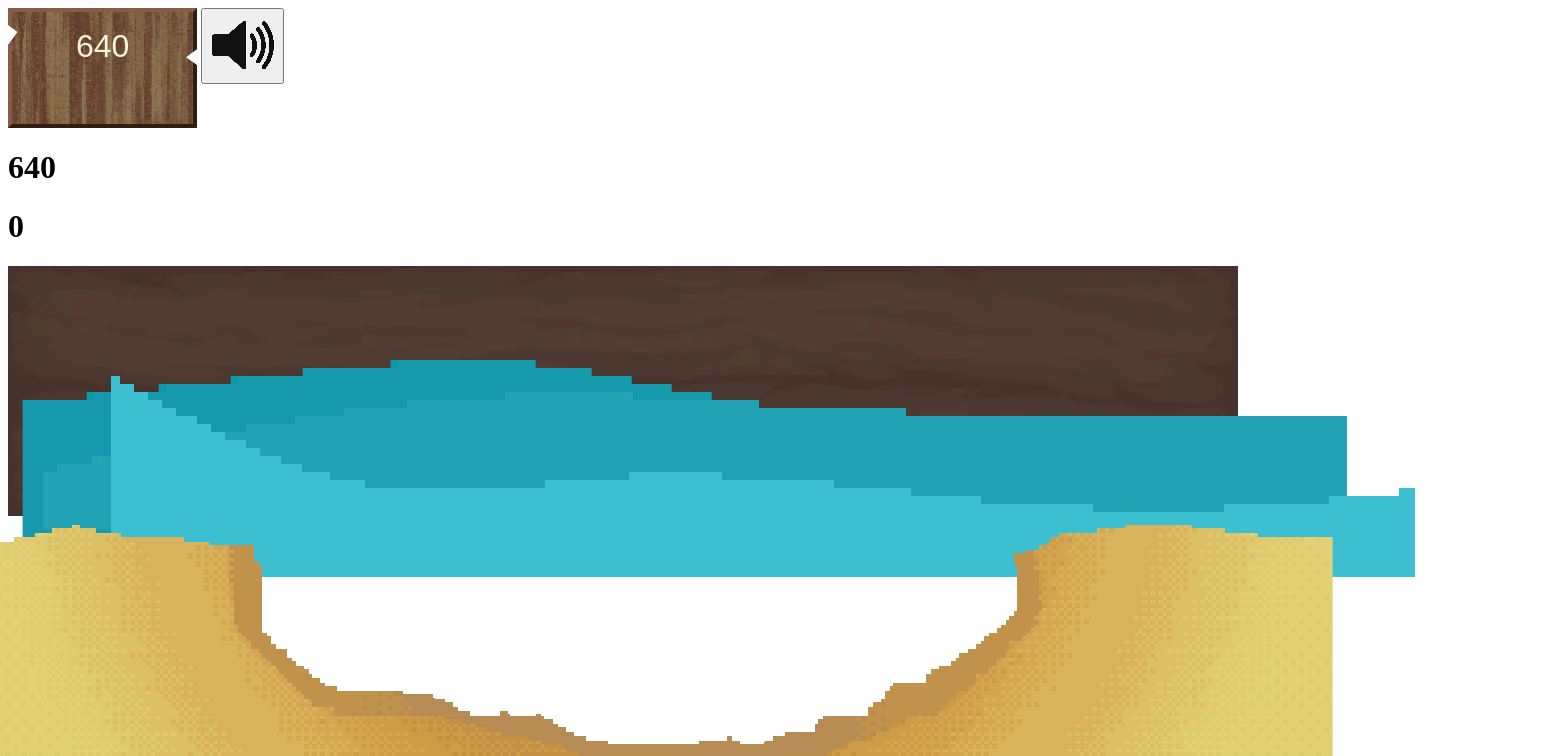
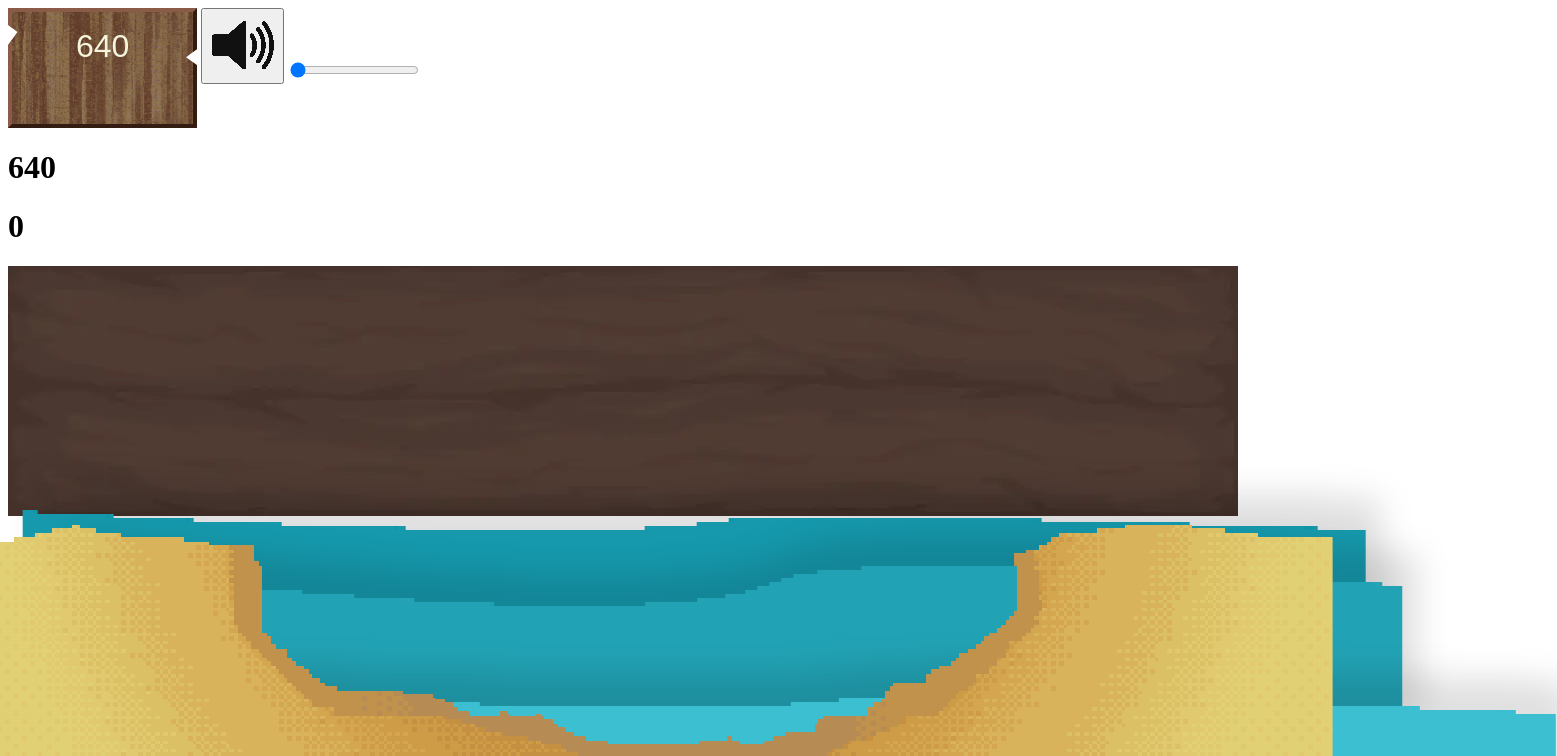
Before and after one commit to MaxBTD/MaxBTD.github.io, a SvelteKit app: page /Testing/Remake in a window 1280 px wide. Shown: the top 756 px of the page, 1557 px wide, since content can reach past the window. Built offline with nearby package versions, Linux system fonts and the light colour scheme; a web font is replaced by a local one.

Commit message:
wave update, volume slider

```diff
--- a/src/app.html
+++ b/src/app.html
@@ -7,7 +7,7 @@
 		<link rel="preconnect" href="https://fonts.googleapis.com">
 		<link rel="preconnect" href="https://fonts.gstatic.com" crossorigin>
 		<link href="https://fonts.googleapis.com/css2?family=Aubrey&family=Share+Tech+Mono&display=swap" rel="stylesheet">
-		<link rel="icon" type="image/x-icon" href="iconV2.png">
+		<link rel="icon" type="image/x-icon" href="/iconV2.png">
 		%sveltekit.head%
 	</head>
 	<body data-sveltekit-preload-data="hover">
--- a/src/routes/(Testing)/Testing/Remake/+page.svelte
+++ b/src/routes/(Testing)/Testing/Remake/+page.svelte
@@ -9,6 +9,7 @@
     $: innerHeight = 0;
     $: ofsetX = innerWidth/2-$coords.x;
     $: musicPaused = false;
+    $: volumeMusic = 0;
 
     function audioSwitch(){
         var music = document.getElementById("ambientMusic");
@@ -19,11 +20,12 @@
     <svelte:window bind:innerWidth bind:innerHeight/>
 
 <div id="mainDiv" >
-    <audio preload="auto" autoplay="true" loop="true" hidden="true" volume={0.2} id="ambientMusic" bind:paused={musicPaused}>
+    <audio preload="auto" autoplay="true" loop="true" hidden="true" volume={volumeMusic/100} id="ambientMusic" bind:paused={musicPaused}>
         <source src="/chillSong.wav" type="audio/mpeg"> </audio>
 
     <button id="freakyBtn">{innerWidth/2}</button>
     <button onclick={()=>{audioSwitch()}}><img id="offOnSwitch" src={musicPaused ? "/off.png" : "/on.png"} alt="ON" style="width:5em;"/></button>
+    <input type="range" id="volume" name="volume" min="0" max="100" step="1" bind:value={volumeMusic}/>
     <h1>{ofsetX}</h1>
     <h1>{$coords.y}</h1>
     <div >
@@ -37,25 +39,32 @@
               <svg xmlns="http://www.w3.org/2000/svg" viewBox="0 0 1440 320" style="position: absolute;transform: translateX({ofsetX/1000}em) translateY({$coords.y/1500-5}em);">
             <path fill="#0099ff" fill-opacity="1" d="M0,128L60,128C120,128,240,128,360,133.3C480,139,600,149,720,149.3C840,149,960,139,1080,133.3C1200,128,1320,128,1380,128L1440,128L1440,320L1380,320C1320,320,1200,320,1080,320C960,320,840,320,720,320C600,320,480,320,360,320C240,320,120,320,60,320L0,320Z"></path>
         </svg>-->
-        <svg preserveAspectRatio="none" filter="url(#pixelate)" xmlns="http://www.w3.org/2000/svg" viewBox="0 0 1440 320" style="position: absolute;top:18em;transform: translateX({ofsetX/700}em) translateY({$coords.y/1400}em) translateZ(0);">
-            <path fill="#1599ad" fill-opacity="1" d="M0,128L48,122.7C96,117,192,107,288,96C384,85,480,75,576,85.3C672,96,768,128,864,138.7C960,149,1056,139,1152,149.3C1248,160,1344,192,1392,208L1440,224L1440,320L1392,320C1344,320,1248,320,1152,320C1056,320,960,320,864,320C768,320,672,320,576,320C480,320,384,320,288,320C192,320,96,320,48,320L0,320Z"></path>
+        <svg id="wave1" preserveAspectRatio="none" filter="url(#pixelate) drop-shadow(1em -2em 1em #0000001f)" xmlns="http://www.w3.org/2000/svg" viewBox="0 0 1440 320" style="position: absolute;top:{($coords.y/1400)+24.5}em;transform: translateX({ofsetX/700}em) translateZ(0);">
+            <path fill="#1599ad" fill-opacity="1"
+                d="M 0 128 C 0 128 524.334 151.915 674.949 133.069 C 794.32 118.133 1440 148.379 1440 148.379 L 1440 320 C 1440 320 96 320 48 320 L 0 320 L 0 128 Z">
+            </path>
         </svg>
-        <svg preserveAspectRatio="none" filter="url(#pixelate)" xmlns="http://www.w3.org/2000/svg" viewBox="0 0 1440 320" style="position: absolute;top:15em;transform: translateX({ofsetX/300}em) translateY({$coords.y/1300}em);">
-            <path fill="#24a3b5" fill-opacity="1" d="M0,256L48,245.3C96,235,192,213,288,197.3C384,181,480,171,576,170.7C672,171,768,181,864,186.7C960,192,1056,192,1152,192C1248,192,1344,192,1392,192L1440,192L1440,320L1392,320C1344,320,1248,320,1152,320C1056,320,960,320,864,320C768,320,672,320,576,320C480,320,384,320,288,320C192,320,96,320,48,320L0,320Z"></path>
+        <svg id="wave2"  preserveAspectRatio="none" filter="url(#pixelate) drop-shadow(1em -2em 1em #0000001f)" xmlns="http://www.w3.org/2000/svg" viewBox="0 0 1440 320" style="position: absolute;top:{($coords.y/1000)+28}em;transform: translateX({ofsetX/200}em) translateZ(0);">
+            <path fill="#24a3b5" fill-opacity="1"
+                d="M 0 128 C 0 128 524.334 151.915 674.949 133.069 C 794.32 118.133 1440 148.379 1440 148.379 L 1440 320 C 1440 320 96 320 48 320 L 0 320 L 0 128 Z">
+            </path>
         </svg>
-        <svg preserveAspectRatio="none" filter="url(#pixelate)" xmlns="http://www.w3.org/2000/svg" viewBox="0 0 1440 320" style="position: absolute;top:18em;transform: translateX({ofsetX/100}em) translateY({$coords.y/12500}em);">
-            <path fill="#3cbfd2" fill-opacity="1" d="M0,96L48,122.7C96,149,192,203,288,218.7C384,235,480,213,576,208C672,203,768,213,864,224C960,235,1056,245,1152,245.3C1248,245,1344,235,1392,229.3L1440,224L1440,320L1392,320C1344,320,1248,320,1152,320C1056,320,960,320,864,320C768,320,672,320,576,320C480,320,384,320,288,320C192,320,96,320,48,320L0,320Z"></path>
+        <svg id="wave3" preserveAspectRatio="none" filter="url(#pixelate) drop-shadow(1em -2em 1em #0000001f)" xmlns="http://www.w3.org/2000/svg" viewBox="0 0 1440 320" style="position: absolute;top:{($coords.y/500)+36}em;transform: translateX({ofsetX/50}em) translateZ(0);">
+            <path fill="#3cbfd2" fill-opacity="1"
+                d="M 0 128 C 0 128 524.334 151.915 674.949 133.069 C 794.32 118.133 1440 148.379 1440 148.379 L 1440 320 C 1440 320 96 320 48 320 L 0 320 L 0 128 Z">
+            </path>
         </svg>
+
     </div>
 
     <svg style="position:absolute;visibility:hidden;">
         <filter id="pixelate" x="0" y="0">
             <feFlood x="4" y="4" height="1" width="1" result="flood"></feFlood>
-            <feComposite width="8" height="8" in="flood" result="composite"></feComposite>
+            <feComposite width="4" height="4" in="flood" result="composite"></feComposite>
             <feTile in="composite" result="tiled"></feTile>
             <feComposite in="SourceGraphic" in2="tiled" operator="in"></feComposite>
             <feComponentTransfer> <feFuncA type="discrete" tableValues="0 1" /> </feComponentTransfer>
-            <feMorphology operator="dilate" radius="4" result="final"></feMorphology>
+            <feMorphology operator="dilate" radius="2" result="final"></feMorphology>
 
         </filter>
     </svg>
@@ -74,13 +83,44 @@
             <feMorphology operator="dilate"
                         radius="5"/>
         </filter>
+    </svg>
 </div>
 
 <style>
     @keyframes squish{
         0% {width:100%;}
-        50% {width:102%;}
+        50% {width:105%;}
         100% {width:100%;}
+    }
+
+    @keyframes wavey{
+        0%{
+            d: path("M 0 128 C 0 128 525.063 160.253 674.949 136.287 C 793.516 117.329 1440 148.379 1440 148.379 L 1440 320 C 1440 320 96 320 48 320 L 0 320 L 0 128 Z");
+        }
+        25%{
+            d: path("M 0 128 C 0 128 463.017 112.001 606.57 141.918 C 700.191 161.429 1440 148.379 1440 148.379 L 1440 320 C 1440 320 96 320 48 320 L 0 320 L 0 128 Z");
+        }
+        60%{
+            d: path("M 0 128 C 0 128 610.409 166.222 754.592 139.505 C 827.297 126.033 1440 148.379 1440 148.379 L 1440 320 C 1440 320 96 320 48 320 L 0 320 L 0 128 Z");
+        }
+        100%{
+            d: path("M 0 128 C 0 128 525.063 160.253 674.949 136.287 C 793.516 117.329 1440 148.379 1440 148.379 L 1440 320 C 1440 320 96 320 48 320 L 0 320 L 0 128 Z");
+        }
+    }
+
+    @keyframes wavey2{
+        0%{
+            d: path("M 0 128 C 0 128 531.723 186.552 674.949 136.287 C 786.276 97.217 1440 148.379 1440 148.379 L 1440 320 C 1440 320 96 320 48 320 L 0 320 L 0 128 Z");
+        }
+        25%{
+            d: path("M 0 128 C 0 128 405.317 73.611 547.843 125.829 C 660.779 167.206 1440 148.379 1440 148.379 L 1440 320 C 1440 320 96 320 48 320 L 0 320 L 0 128 Z");
+        }
+        90%{
+            d: path("M 0 128 C 0 128 734.708 233.247 865.608 156.399 C 956.823 102.849 1440 148.379 1440 148.379 L 1440 320 C 1440 320 96 320 48 320 L 0 320 L 0 128 Z");
+        }
+        100%{
+            d: path("M 0 128 C 0 128 531.723 186.552 674.949 136.287 C 786.276 97.217 1440 148.379 1440 148.379 L 1440 320 C 1440 320 96 320 48 320 L 0 320 L 0 128 Z");
+        }
     }
 
     img {
@@ -111,10 +151,26 @@
         cursor: pointer;
     }
 
-    svg {
-        transition: 0.25s ease-out;
+    svg{
         animation-name: squish;
         animation-duration: 5s;
         animation-iteration-count: infinite;
     }
+
+    #wave2 path {
+        animation-timing-function: ease-out;
+        animation-name: wavey2;
+        animation-duration: 8s;
+        animation-iteration-count: infinite;
+    }
+
+    #wave1 path{
+        animation-delay: 1s;
+        animation-name: wavey;
+        animation-duration: 10s;
+        animation-iteration-count: infinite;
+    }
+
+
+
 </style>
```
Lines whose indentation alone changed are shown as unchanged.
